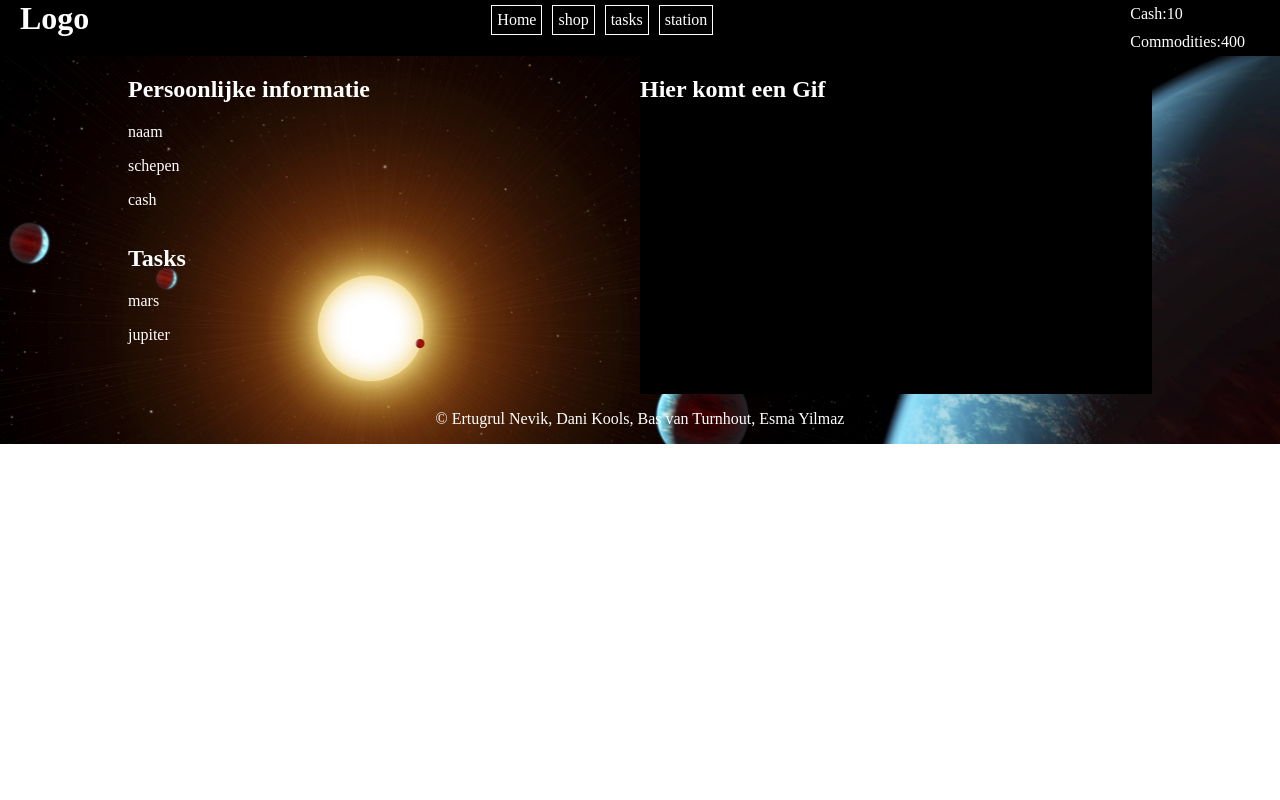
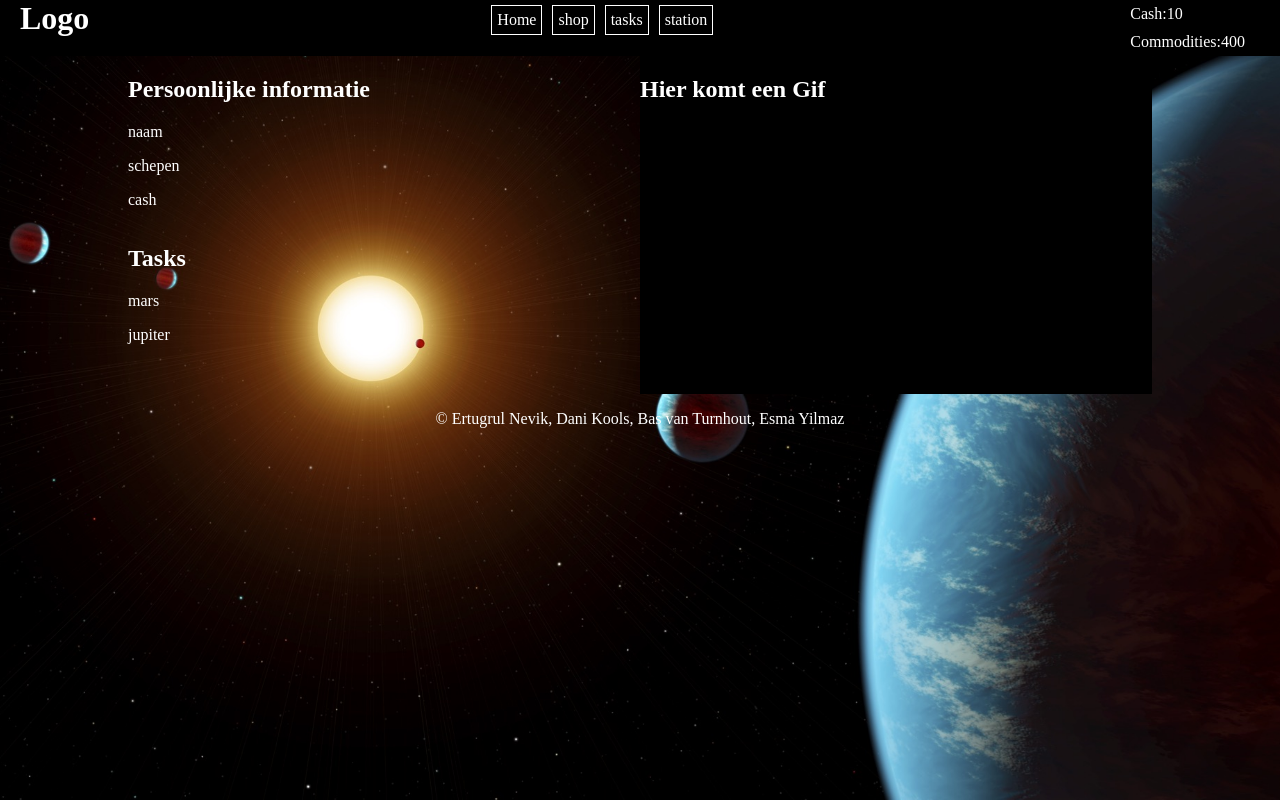
Before and after one commit to enevik/SpaceGame, a PHP site: page / in a window 1280 px wide. Run offline with PHP 8.4, Linux system fonts and the light colour scheme; data comes from the database, SQL or seed files in the repository.

Commit message:
background

```diff
--- a/style.css
+++ b/style.css
@@ -1,5 +1,5 @@
 html, body{
-	min-height: 100%;
+	height: 100%;
 }
 body{
 	font-size: 1em;
@@ -49,7 +49,7 @@ header div{
 }
 
 /* main page */
-main{
+body{
 	height: 100%;
 	background-image: url(Images/background.jpg);
 	background-attachment: fixed;
```
